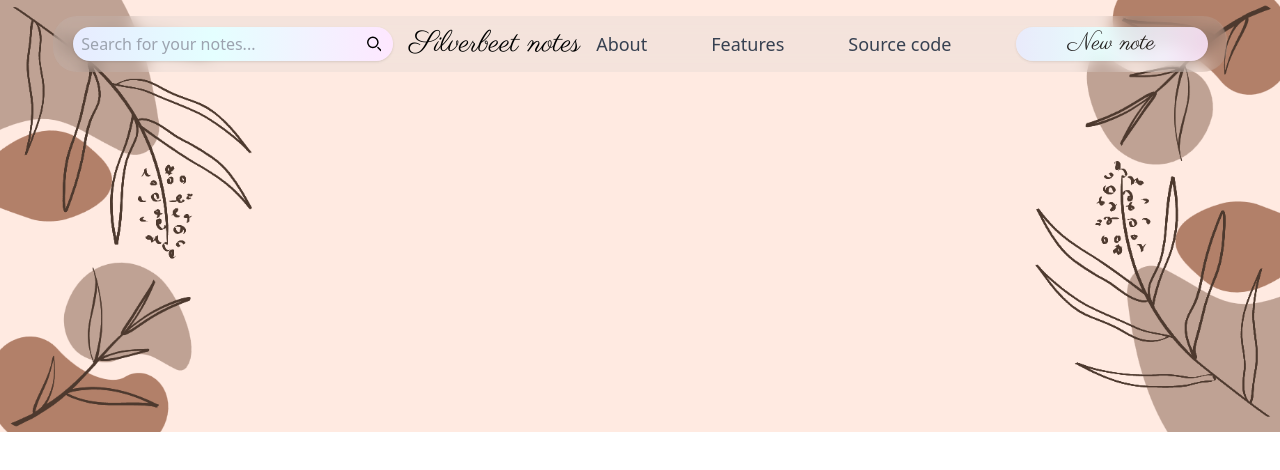
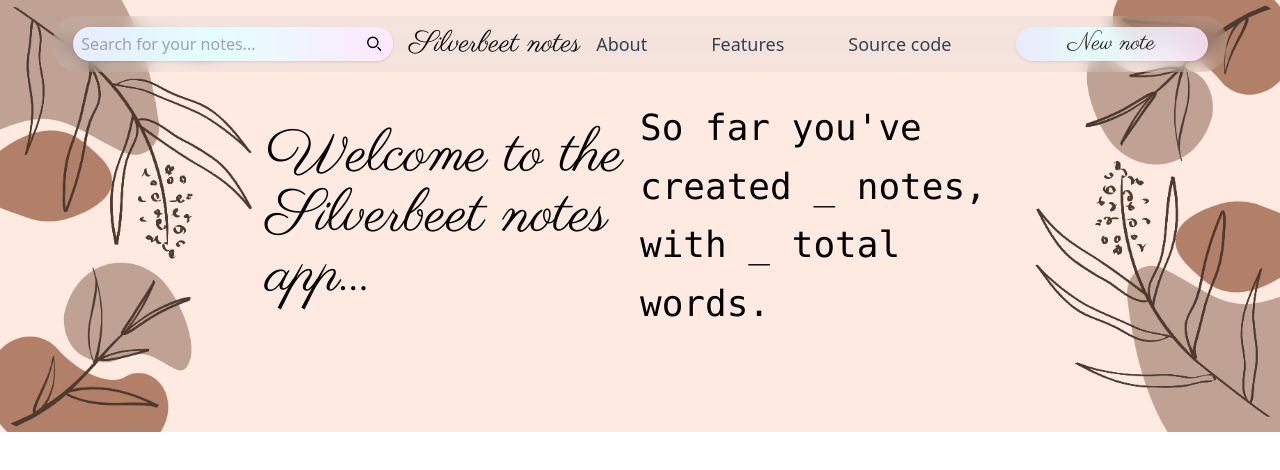
Before and after one commit to Sam-Hobson/silverbeet-note-taking, a SvelteKit app: page / in a window 1280 px wide. Shown: the top 470 px of the page. Built offline with nearby package versions, Linux system fonts and the light colour scheme.

Commit message:
Added text to herobanner and improved scaling

```diff
--- a/src/routes/hero-banner/HeroBanner.svelte
+++ b/src/routes/hero-banner/HeroBanner.svelte
@@ -5,15 +5,22 @@
 
 </script>
 
-<!-- Banner colour: #ffeae1 -->
 
 <div class="w-screen h-108 flex flex-row">
 
-    <img src={left.default} class="w-auto h-full" />
+    <img src={left.default} class="hidden sm:block w-auto h-full" alt="Decritive plants" />
 
-    <div class="w-full h-full banner-background"></div>
+    <div class="flex w-full h-full banner-background">
+        <span class="flex h-full w-full justify-center items-center fancy-font text-6xl text-center xl:text-left">
+        Welcome to the<br> Silverbeet notes app...
+        </span>
 
-    <img src={right.default} class="w-auto h-full" />
+        <span class="hidden xl:flex h-full w-full justify-center items-center text-4xl font-mono leading-relaxed">
+        So far you've<br>created _ notes,<br>with _ total words.
+        </span>
+    </div>
+
+    <img src={right.default} class="hidden sm:block w-auto h-full" alt="Decritive plants" />
 
 </div>
 
@@ -28,4 +35,8 @@
         background-color: #ffeae1;
     }
 
+    .fancy-font {
+        font-family: 'Parisienne', cursive;
+    }
+
 </style>
--- a/src/routes/navbar/Navbar.svelte
+++ b/src/routes/navbar/Navbar.svelte
@@ -10,7 +10,7 @@
         <span class="flex justify-start items-center w-full h-full">
 
             <label for="voice-search" class="sr-only">Search</label>
-            <span class="flex relative left-5 w-48 lg:w-80 h-3/5 rounded-3xl pearl-gradient shadow justify-center align-middle overflow-hidden">
+            <span class="flex relative left-5 w-48 xl:w-80 h-3/5 rounded-3xl pearl-gradient shadow justify-center align-middle overflow-hidden">
 
                 <input type="text" class="w-full h-full px-2 outline-none bg-transparent" placeholder="Search for your notes..." required>
                 <svg class="w-4 h-full me-3" aria-hidden="true" xmlns="http://www.w3.org/2000/svg" fill="none" viewBox="0 0 20 20">
@@ -29,19 +29,19 @@
 
         <span class="flex justify-end items-center w-full h-full">
 
-            <span class="navbar-menu-option-right hidden lg:block">
+            <span class="navbar-menu-option-right hidden xl:block">
                 <a href="#target">
                 About
                 </a>
             </span>
 
-            <span class="navbar-menu-option-right hidden lg:block">
+            <span class="navbar-menu-option-right hidden xl:block">
                 <a href="#target">
                 Features
                 </a>
             </span>
 
-            <span class="navbar-menu-option-right hidden lg:block">
+            <span class="navbar-menu-option-right hidden xl:block">
                 <a href="#target">
                 Source code
                 </a>
```
